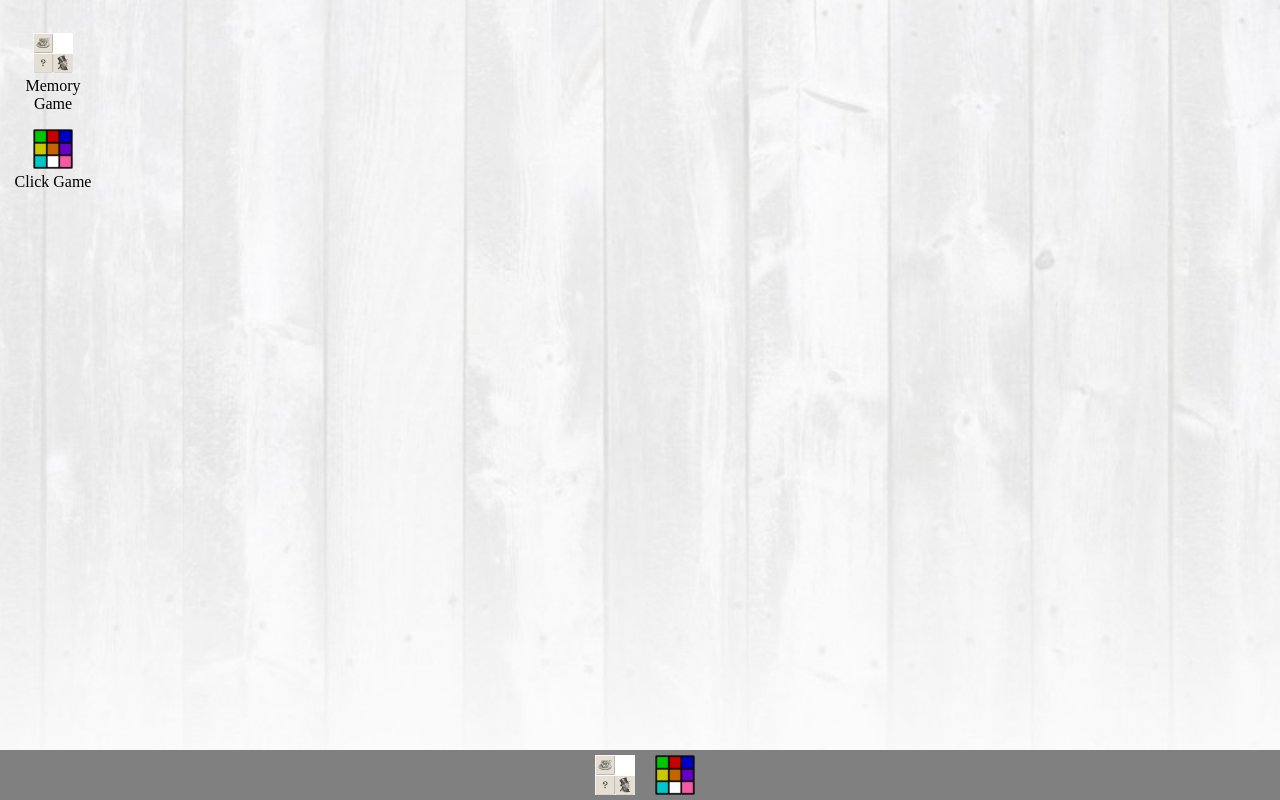
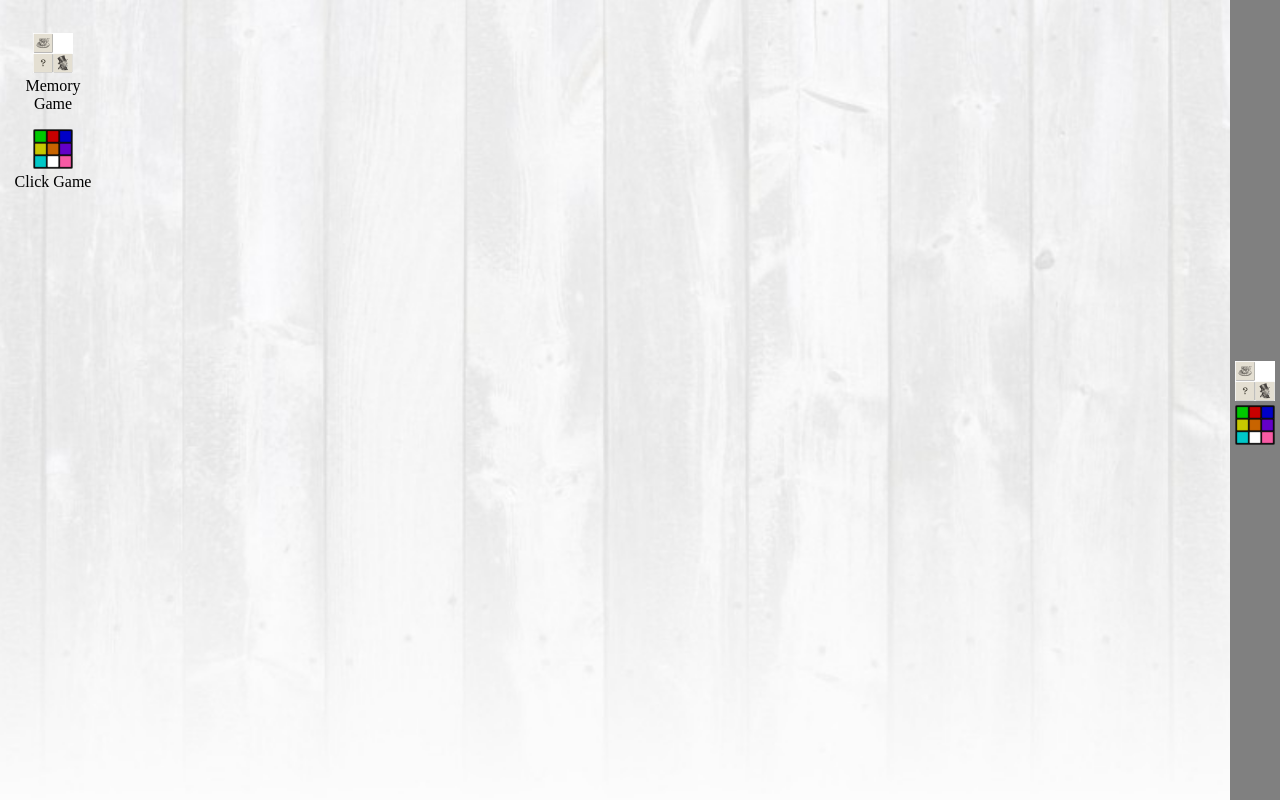
Before and after one commit to Adygha/JsDesktop, a plain HTML site: page index.html in a window 1280 px wide. Drawn offline with Linux system fonts and the light colour scheme.

Commit message:
Added the ability to change the desktop-bar-position on the desktop (TOP, LEFT, BOTTOM, or RIGHT), but still needs some fixes.

```diff
--- a/js-dtop-app-memory-game/memory-game.js
+++ b/js-dtop-app-memory-game/memory-game.js
@@ -323,7 +323,6 @@ export default class MemoryGame extends AbsDtopApp {
           this.removeChild(this.lastChild)
         }
         this.meCardCount = parseInt(tmpChoice.options[tmpChoice.selectedIndex].value, 10)
-        console.log(this.meCardCount)
         this._renderApp()
       })
       this.insertBefore(tmpBoard, this.firstElementChild)
--- a/js-dtop-icon/icon.css
+++ b/js-dtop-icon/icon.css
@@ -1,17 +1,17 @@
-.js-dtop-bar-icon {
-	height: 40px;
-	width: 40px;
+.js-dtop-icon {
+	/*height: 40px;*/
+	/*width: 40px;*/
 	background-size: contain;
 	display: inline-block;
 	/*filter: grayscale(100%);*/
 	transition: all 0.3s;
-	margin-left: 10px;
-	margin-right: 10px;
+	/*margin-left: 10px;*/
+	/*margin-right: 10px;*/
 	transform-origin: 50% 100%;
 	cursor: pointer;
 }
 
-.js-dtop-bar-icon:hover {
+.js-dtop-icon:hover {
 	/*filter: saturate(50);*/
 	/*filter: grayscale(0%);*/
 	transform: scale(1.5);
@@ -19,7 +19,7 @@
 	margin-right: 20px;
 }
 
-.js-dtop-icon-list-icon {
+.js-dtop-icon-list-icon-container {
 	width: 80px;
 	height: 90px;
 	text-align: center;
@@ -29,12 +29,12 @@
 	cursor: pointer;
 }
 
-.js-dtop-icon-list-icon:hover {
+.js-dtop-icon-list-icon-container:hover {
 	border: 1px dotted;
 	padding: 2px;
 }
 
-.js-dtop-icon-list-icon:hover .js-dtop-bar-icon {
+.js-dtop-icon-list-icon-container:hover .js-dtop-icon {
 	/*filter: saturate(50);*/
 	/*filter: grayscale(0%);*/
 	transform: scale(1.2);
@@ -72,7 +72,7 @@
 	background-color: lightgray;
 }
 
-.js-dtop-bar-icon:hover .js-dtop-bar-drawer-menu-vis {
+.js-dtop-icon:hover .js-dtop-bar-drawer-menu-vis {
 	opacity: 1;
 	/*filter: saturate(1);*/
 	visibility: visible;
--- a/js-dtop-icon/icon.js
+++ b/js-dtop-icon/icon.js
@@ -4,8 +4,8 @@ import IIconObserver from './i-icon-observer.js';
 // import IWindowObserver from '../js-dtop-window/i-window-observer.js'
 
 // const CSS_CLASS_ICON_LIST = 'js-dtop-icon-list'
-const CSS_CLASS_DESK_ICON = 'js-dtop-icon-list-icon'
-const CSS_CLASS_BAR_ICON = 'js-dtop-bar-icon'
+const CSS_CLASS_DESK_ICON = 'js-dtop-icon-list-icon-container'
+// const CSS_CLASS_BAR_ICON = 'js-dtop-bar-icon'
 const CSS_CLASS_ICON = 'js-dtop-icon'
 // const CSS_CLASS_WIN_BUT = 'js-dtop-bar-win-but'
 const CSS_CLASS_WIN_BUT_DRAWER = 'js-dtop-bar-drawer'
@@ -47,10 +47,11 @@ export default class Icon {
 
   /**
    * Constructor that takes the icon observer and the app-class as parameters.
-   * @param {typeof IIconObserver} iconObserver    the observer of the icon actions.
-   * @param {typeof AbsDtopApp} appClass the js-desktop-app class that this 'Icon' will run.
+   * @param {typeof IIconObserver} iconObserver   the observer of the icon actions.
+   * @param {typeof AbsDtopApp} appClass          the js-desktop-app class that this 'Icon' will run.
+   * @param {number} iconSize                     the size (used for width and height) of the icon in pixels
    */
-  constructor(iconObserver, appClass) {
+  constructor(iconObserver, appClass, iconSize) {
     IIconObserver.checkObjectImplements(iconObserver)
     if (!(appClass.prototype instanceof AbsDtopApp)) {
       throw new TypeError('The \'appClass\' argument must be a class that extends the \'AbsDtopApp\' abstract class.')
@@ -60,12 +61,11 @@ export default class Icon {
     /** @type {Map<Window, HTMLElement>} */
     this._windows = new Map()
 
-    this._barIcon = document.createElement('div')                               //
-    this._barIcon.classList.add(CSS_CLASS_ICON, CSS_CLASS_BAR_ICON)             //
+    this._barIcon = document.createElement('div')                      //
+    this._barIcon.classList.add(CSS_CLASS_ICON)                                 //
+    this._barIcon.style.width = iconSize + 'px'                                 // Prepare the bar-icon
+    this._barIcon.style.height = iconSize + 'px'                                //
     this._barIcon.style.backgroundImage = 'url("' + appClass.appIconURL + '")'  //
-    //this._barIcon.appClass = appClass                                           // Prepare the bar-icon
-    //this._barIcon.addWindow = this.addWindow.bind(this)                         //
-    //this._barIcon.removeWindow = this.removeWindow.bind(this)                   //
     this._barIcon.appClass = appClass // Assign the app-class to use it in the click event handler later
     this._barIcon.addEventListener('click', this.handleIconClick.bind(this))
     this._observer.placeBarIcon(this._barIcon)
@@ -77,18 +77,17 @@ export default class Icon {
       this._dtopIcon.click()
       //tmpList.dispatchEvent(new Event('click'))
     }
-    this._dtopIcon = document.createElement('li')                         //
-    this._dtopIcon.classList.add(CSS_CLASS_ICON, CSS_CLASS_DESK_ICON)     //
-    tmpLabel.innerText = appClass.appName                                 //
-    tmpIcon.style.backgroundImage = 'url("' + appClass.appIconURL + '")'  //
-    tmpIcon.classList.add(CSS_CLASS_BAR_ICON)                             //
-    tmpIcon.addEventListener('click', tmpHandler)                         //
-    tmpLabel.addEventListener('click', tmpHandler)                        // Prepare the desktop-icon
-    //this._dtopIcon.appClass = appClass                                    //
-    //this._dtopIcon.addWindow = this.addWindow.bind(this)                 //
-    //this._dtopIcon.removeWindow = this.removeWindow.bind(this)           //
-    this._dtopIcon.appendChild(tmpIcon)                                   //
-    this._dtopIcon.appendChild(tmpLabel)                                  //
+    this._dtopIcon = document.createElement('li')                  //
+    this._dtopIcon.classList.add(CSS_CLASS_DESK_ICON)                       //
+    tmpLabel.innerText = appClass.appName                                   //
+    tmpIcon.style.backgroundImage = 'url("' + appClass.appIconURL + '")'    //
+    tmpIcon.classList.add(CSS_CLASS_ICON)                                   //
+    tmpIcon.style.width = iconSize + 'px'                                   //
+    tmpIcon.style.height = iconSize + 'px'                                  //
+    tmpIcon.addEventListener('click', tmpHandler)                     //
+    tmpLabel.addEventListener('click', tmpHandler)                    // Prepare the desktop-icon
+    this._dtopIcon.appendChild(tmpIcon)                                     //
+    this._dtopIcon.appendChild(tmpLabel)                                    //
     this._dtopIcon.appClass = appClass // Assign the app-class to use it in the click event handler later
     this._dtopIcon.addEventListener('click', this.handleIconClick.bind(this))
     this._observer.placeDesktopIcon(this._dtopIcon)
@@ -162,8 +161,6 @@ export default class Icon {
    * @param {Window} theWindow
    */
   windowCreated(theWindow) {
-    // let tmpWinBut = document.createElement('div')
-    // this._windows.set(theWindow, tmpWinBut)
     this._observer.windowCreated(theWindow)
   }
 
--- a/js-dtop/desktop.css
+++ b/js-dtop/desktop.css
@@ -10,8 +10,9 @@ header {
 }
 
 .js-dtop {
-	width: 100vw;
-	height: calc(100vh - 50px);
+	position: fixed;
+	/*width: 100%;*/
+	/*height: calc(100vh - 50px);*/
 	/*min-width: 640px;*/
 	/*min-height: 480px;*/
 	background: url('desktop-background.jpg') no-repeat center center fixed;
@@ -21,19 +22,21 @@ header {
 	-moz-user-select: none;
 	-ms-user-select: none;
 	user-select: none;
-	position: fixed;
 }
 .js-dtop-bar {
 	position: fixed;
+	display: flex;
+	justify-content: space-between;
 	z-index: 9999;
-	bottom: 0;
-	width: 100%;
-	height: 40px;
-	padding: 5px;
+	/*bottom: 0;*/
+	/*width: 100%;*/
+	/*height: 40px;*/
+	/*padding: 5px;*/
 	/*padding-left: 20px;*/
-	text-align: center;
+	/*text-align: center;*/
+	align-content: center;
 	background-color: gray;
-	-webkit-touch-callout: none; /* Had to add the specific user-select */
+	-webkit-touch-callout: none;
 	-webkit-user-select: none;
 	-moz-user-select: none;
 	-ms-user-select: none;
--- a/js-dtop/desktop.js
+++ b/js-dtop/desktop.js
@@ -8,7 +8,29 @@
 // const CSS_MAX = 'js-dtop-win-max'
 // const CSS_CLOSE = 'js-dtop-win-close'
 // const FLAG_ELEMS_HANDLE_EVENT = false
-const CSS_CLASS_ICON_LIST = 'js-dtop-icon-list'
+const CSS_CLASS_ICON_LIST = 'js-dtop-icon-list' //
+const DESK_BAR_ICON_THICK = 40 // Desktop-bar thickness in pixels
+const DESK_BAR_PAD = 5 // Desktop-bar padding in pixels
+
+/**
+ * An Enum used to position the desktop-bar on the desktop.
+ * @readonly
+ * @enum {Symbol}
+ */
+export const BarPos = Object.freeze({
+
+  /** Position the bar on top */
+  TOP: Symbol(0),
+
+  /** Position the bar on left */
+  LEFT: Symbol(1),
+
+  /** Position the bar on bottom */
+  BOTTOM: Symbol(2),
+
+  /** Position the bar on right */
+  RIGHT: Symbol(3)
+})
 
 /**
  * A class that represents a fake window to show when an actual window is resized.
@@ -113,22 +135,27 @@
 export default class Desktop extends HTMLElement {
 
   /**
-   * Default Constructor.
+   * Constructor that takes the desktop-bar position as a parameter.
+   * @param {BarPos} [barPosition]  the position of the desktop-bar on the desktop (default is BOTTOM)
    */
-  constructor () {
+  constructor (barPosition = BarPos.BOTTOM) {
     super()
     /** @type {Array<Window>} */
     this._windows = new Array(0) // Holds references to all the open windows on desktop
     this._nextWinX = this._nextWinY = 10 // Tracks the next position for the next open window
-
-    // Here, we build the shadow and its CSS
     let tmpStyle = document.createElement('link')
     tmpStyle.setAttribute('rel', 'stylesheet')
     tmpStyle.setAttribute('href', 'js-dtop/desktop.css')
     // this._shadow = this.attachShadow({mode: 'open'})
-    this._deskTop = document.createElement('main')
+    this._deskTop = document.createElement('div')
     this._deskTop.classList.add('js-dtop')
-    this._deskBar = document.createElement('footer')
+    this._deskBar = document.createElement('div')
+    this._deskBarIconsStart = document.createElement('div')
+    this._deskBarIconsCenter = document.createElement('div')
+    this._deskBarIconsEnd = document.createElement('div')
+    this._deskBar.appendChild(this._deskBarIconsStart)
+    this._deskBar.appendChild(this._deskBarIconsCenter)
+    this._deskBar.appendChild(this._deskBarIconsEnd)
     this._deskBar.classList.add('js-dtop-bar')
     this._deskTopIconList = document.createElement('ul')
     // this._shadow.appendChild(tmpStyle)
@@ -137,6 +164,8 @@
     document.head.appendChild(tmpStyle)
     this._deskTopIconList.classList.add(CSS_CLASS_ICON_LIST)
     this._deskTop.appendChild(this._deskTopIconList)
+    this._deskBar.style.padding = DESK_BAR_PAD + 'px'
+    this.changeBarPosition(barPosition)
     this.appendChild(this._deskTop)
     this.appendChild(this._deskBar)
     this._prepareEvents()
@@ -146,7 +175,7 @@
   //_addDesktopIcon(theIcon) {
   //  let tmpLisItem = document.createElement('li')
   //  let tmpLabel = document.createElement('div')
-  //  tmpLisItem.classList.add('js-dtop-icon-list-icon')
+  //  tmpLisItem.classList.add('js-dtop-icon-list-icon-container')
   //  tmpLisItem.appendChild(theIcon)
   //  tmpLabel.innerText = theIcon.ApplicationClass.appName
   //  tmpLisItem.appendChild(tmpLabel)
@@ -158,6 +187,7 @@
    *  https://stackoverflow.com/questions/39245488
    * @param {Element} forElem second window to compare
    * @returns {Array} An array of elements for the path up-tp the 'window' element
+   * @private
    */
   static _composedPath (forElem) {
     let outPath = []
@@ -174,8 +204,9 @@
 
   /**
    * Prepares the desktop's events needed (intended as private)
+   * @private
    */
-  _prepareEvents() {
+  _prepareEvents () {
     // this._eventTopClickHandler = ev => { // A handler function to handle 'click' event for the desktop
     //   let tmpPath = ev.path || (ev.composedPath && ev.composedPath()) || Desktop._composedPath(ev.target)
     //   if (ev.target.parentElement.classList.contains(CSS_MINMAXCLOSE)) {
@@ -327,6 +358,7 @@
 
   /**
    * Attach the desktop's events.
+   * @private
    */
   _attachEvents () {
     // My idea was to let every window handle its own events, but it seems that dispaching the event and
@@ -339,8 +371,9 @@
   /**
    * Puts a window on top of all other windows (or add it to the other windows and put it on top)
    * @param {Window} [theWindow] the window to be put on top (or added on top). If omitted, the last window will be used.
+   * @private
    */
-  _putWinOnTop(theWindow) {
+  _putWinOnTop (theWindow) {
     theWindow = !theWindow && this._windows.length ? this._windows[this._windows.length - 1] : theWindow // If 'theWindow' is omitted, use the last window
     if (theWindow) {
       let tmpIndex = this._windows.indexOf(theWindow)
@@ -364,6 +397,47 @@
   }
 
   /**
+   * Changes the desktop-bar position on the desktop.
+   * @param {BarPos} barPosition  the new position of the desktop-bar on the desktop
+   */
+  changeBarPosition (barPosition) {
+    let tmpHorBar = () => {
+      this._deskTop.style.width = '100vw'
+      this._deskTop.style.height = 'calc(100vh - ' + (2 * DESK_BAR_PAD + DESK_BAR_ICON_THICK) + 'px)'
+      this._deskBar.style.width = '100vw'
+      this._deskBar.style.height = DESK_BAR_ICON_THICK + 'px'
+      this._deskBar.style.flexDirection = 'row'
+    }
+    let tmpVerBar = () => {
+      this._deskTop.style.width = 'calc(100vw - ' + (2 * DESK_BAR_PAD + DESK_BAR_ICON_THICK) + 'px)'
+      this._deskTop.style.height = '100vh'
+      this._deskBar.style.width = DESK_BAR_ICON_THICK + 'px'
+      this._deskBar.style.height = '100vh'
+      this._deskBar.style.flexDirection = 'column'
+    }
+    switch (barPosition) {
+      case BarPos.TOP:
+        tmpHorBar()
+        this._deskTop.style.bottom = '0'
+        break
+      case BarPos.LEFT:
+        tmpVerBar()
+        this._deskTop.style.right = '0'
+        break
+      case BarPos.BOTTOM:
+        tmpHorBar()
+        this._deskBar.style.bottom = '0'
+        break
+      case BarPos.RIGHT:
+        tmpVerBar()
+        this._deskBar.style.right = '0'
+        break
+      default:
+        throw new TypeError('The passed \'barPosition\' value should be one of the \'BarPos\' constant values.')
+    }
+  }
+
+  /**
    * Adds an app to put inside the window.
    * @param {typeof AbsDtopApp} AppClass the class for the application to be put in the window (must extend 'AbsDtopApp')
    */
@@ -371,14 +445,14 @@
     if (!(AppClass.prototype instanceof AbsDtopApp)) { // Check if it is actually a js-desktop-app class
       throw new TypeError('The passed \'appClass\' argument must be a class that extends the \'AbsDtopApp\' abstract class.')
     }
-    /*let tmpIcon =*/ new Icon(this, AppClass) // Prepare the app-icon (on bar and desktop) // TODO: make it better
+    /*let tmpIcon =*/ new Icon(this, AppClass, DESK_BAR_ICON_THICK) // Prepare the app-icon (on bar and desktop) // TODO: make it better
   }
 
   /**
    *
    * @param {HTMLElement} iconElement
    */
-  placeDesktopIcon(iconElement) {
+  placeDesktopIcon (iconElement) {
     this._deskTopIconList.appendChild(iconElement)
   }
 
@@ -386,15 +460,16 @@
    *
    * @param {HTMLElement} iconElement
    */
-  placeBarIcon(iconElement) {
-    this._deskBar.appendChild(iconElement)
+  placeBarIcon (iconElement) {
+    // this._deskBar.appendChild(iconElement)
+    this._deskBarIconsCenter.appendChild(iconElement)
   }
 
   /**
    *
    * @param {Window} theWindow
    */
-  windowCreated(theWindow) {
+  windowCreated (theWindow) {
     if (this._windows.indexOf(theWindow) === -1) { // Extra check just in case
       theWindow.windowLeft = this._nextWinX
       theWindow.windowTop = this._nextWinY
@@ -412,7 +487,7 @@
    *
    * @param {Window} theWindow
    */
-  windowClosed(theWindow) {
+  windowClosed (theWindow) {
     this._putWinOnTop(theWindow)
     if (this._windows.length && this._windows[this._windows.length - 1] === theWindow) {
       this._windows.pop() // Remove 'theWindow' window (it is on top now)
@@ -425,7 +500,7 @@
    *
    * @param {Window} theWindow
    */
-  windowMaximized(theWindow) {
+  windowMaximized (theWindow) {
     theWindow.windowLeft = 0
     theWindow.windowTop = 0
     theWindow.windowWidth = this._deskTop.clientWidth
@@ -436,13 +511,13 @@
    *
    * @param {Window} theWindow
    */
-  windowMinimized(theWindow) { }
+  windowMinimized (theWindow) { }
 
   /**
    *
    * @param {Window} theWindow
    */
-  windowFocused(theWindow) {
+  windowFocused (theWindow) {
     if (!theWindow.isActive) {
       this._putWinOnTop(theWindow)
     }
--- a/js/app.js
+++ b/js/app.js
@@ -1,11 +1,15 @@
 import Desktop from '../js-dtop/desktop.js'
+import {BarPos} from '../js-dtop/desktop.js'
 import MemGame from '../js-dtop-app-memory-game/memory-game.js'
 import ClickGame from '../js-dtop-app-click-game/click-game.js'
 
 startUp()
 
 function startUp () {
-  let tmpDtop = new Desktop()
+  // let tmpDtop = new Desktop(BarPos.TOP)
+  // let tmpDtop = new Desktop(BarPos.BOTTOM)
+  // let tmpDtop = new Desktop(BarPos.LEFT)
+  let tmpDtop = new Desktop(BarPos.RIGHT)
   tmpDtop.addApp(MemGame)
   tmpDtop.addApp(ClickGame)
   document.body.insertBefore(tmpDtop, document.body.firstChild)
```
Also changed, not shown: index.html (+1 -1 lines).
